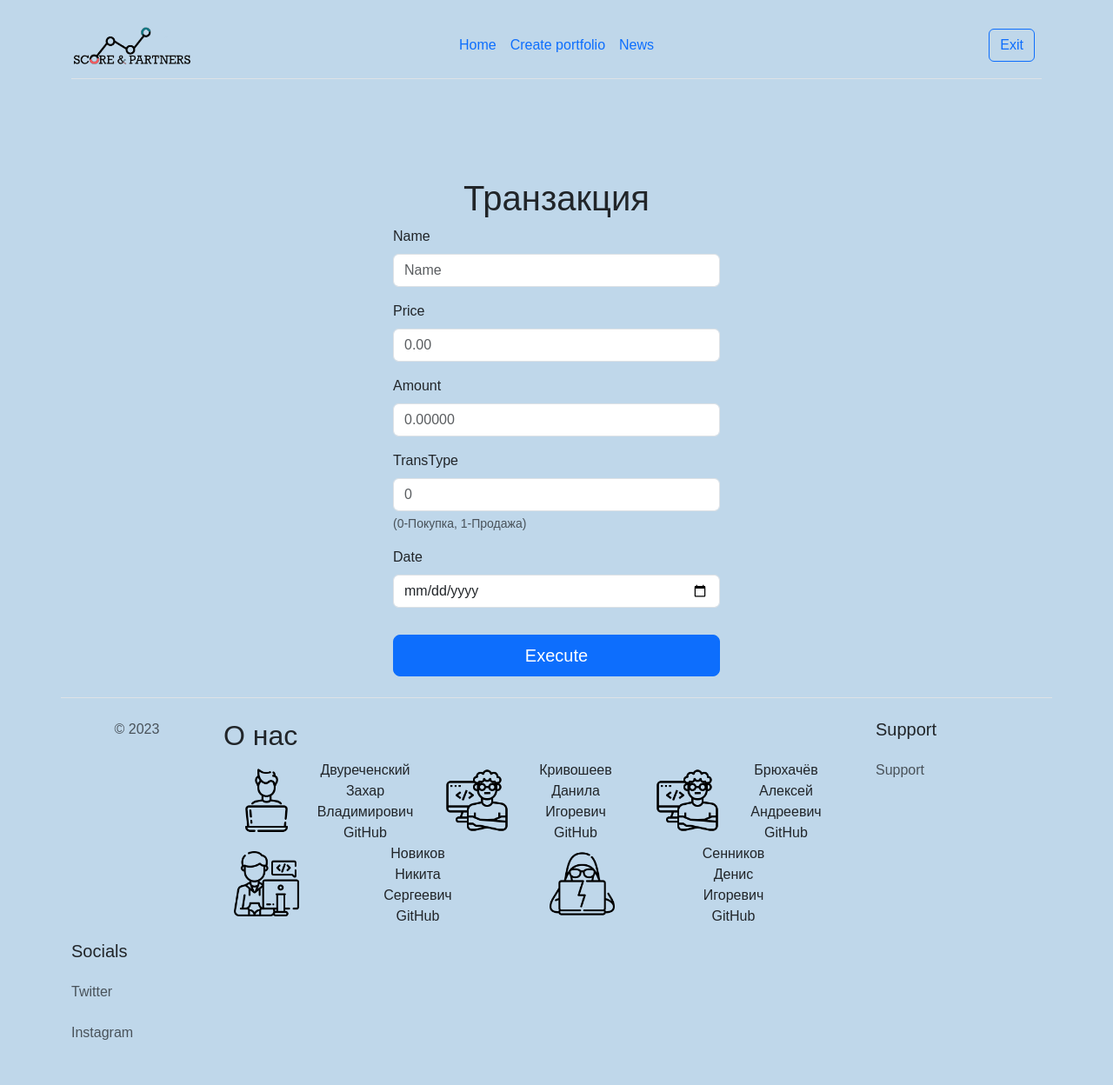
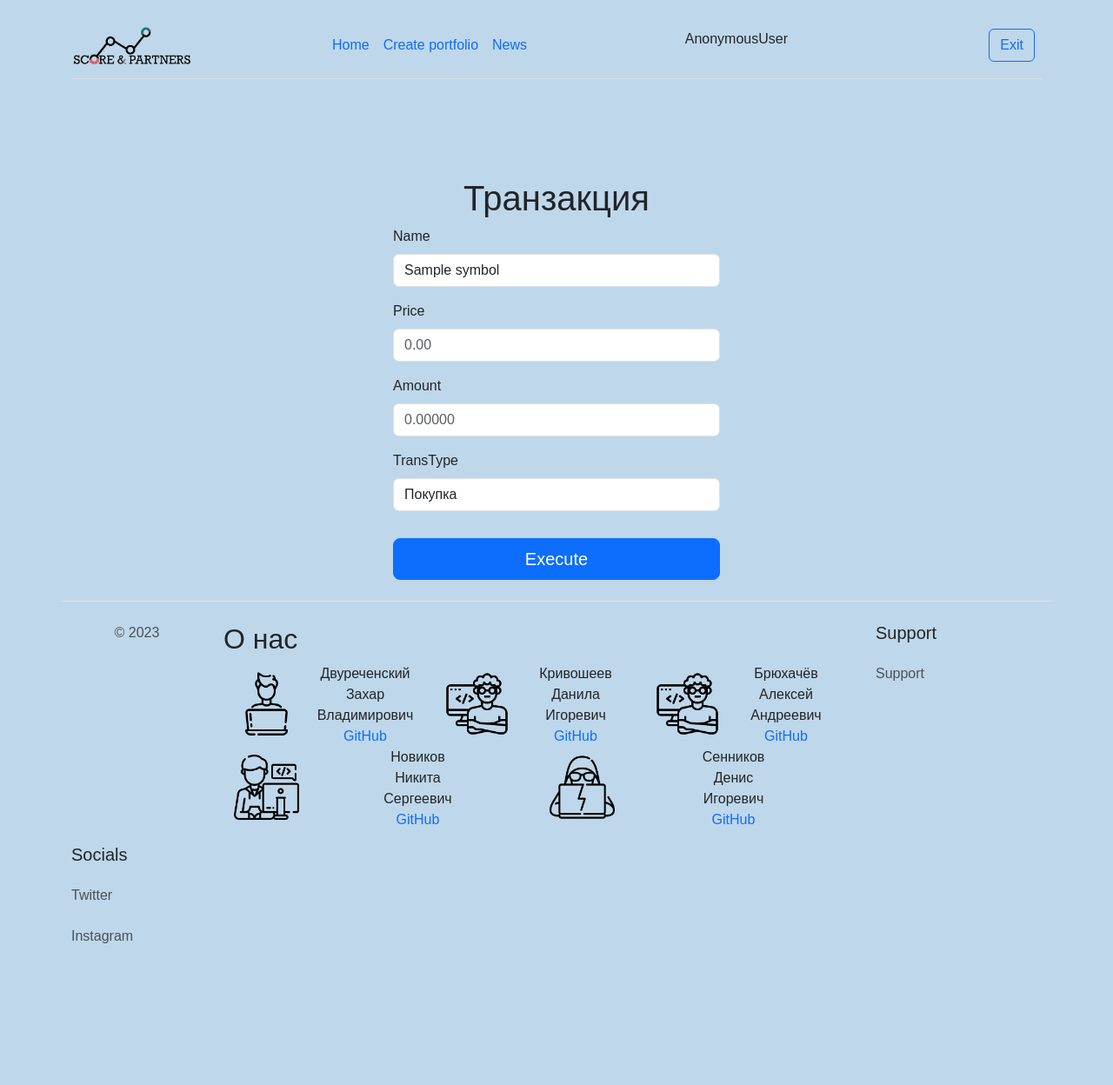
Before and after one commit to Fearse/Crypto, a Django app: template cryptoportfolio/acc/templates/acc/transaction.html in a window 1280 px wide. Shown: the whole page at 87% size. After the commit the page ends 1085 px from the top, so only its background shows below. Run offline with Django 3.2, Linux system fonts and the light colour scheme; the template is opened without the code that fills it: most values are stand-ins (such as "Sample title", 1, 10 or a date in 2020); some web fonts are replaced.

Commit message:
News time, GH links, Exit, Owner info, sort, changed transaction page

```diff
--- a/cryptoportfolio/acc/forms.py
+++ b/cryptoportfolio/acc/forms.py
@@ -6,9 +6,9 @@ from .models import Portfolio, Transaction
 class PortfolioForm(ModelForm):
     class Meta:
         model = Portfolio
-        fields = ['name','creation_date','description']
+        fields = ['name','description']
 
 class TransactionForm(ModelForm):
     class Meta:
         model = Transaction
-        fields = ['name','price','amount','transType','date']
+        fields = ['name','price','amount','transType']
--- a/cryptoportfolio/acc/models.py
+++ b/cryptoportfolio/acc/models.py
@@ -7,7 +7,6 @@ from django.db import models
 class Portfolio(models.Model):
     owner = models.CharField(max_length=30)
     name = models.CharField(max_length=30)
-    creation_date = models.DateField()
     description = models.CharField(max_length=300)
 
     def __str__(self):
@@ -25,4 +24,3 @@ class Transaction(models.Model):
     price = models.FloatField()
     amount = models.FloatField()
     transType = models.IntegerField()  # 0-Покупка, 1-Продажа, нужно как-нибудь заменить
-    date = models.DateField()
--- a/cryptoportfolio/acc/templates/acc/transaction.html
+++ b/cryptoportfolio/acc/templates/acc/transaction.html
@@ -14,7 +14,10 @@
                 <li><a href="#" class="nav-link px-2">News</a></li>
             </ul>
             <div class="col-md-3 text-end">
-                <a href="#" class="btn btn-outline-primary me-2">Exit</a>
+                <a>{{ request.user }}</a>
+            </div>
+            <div class="col-md-3 text-end">
+                <a href="exit" class="btn btn-outline-primary me-2">Exit</a>
             </div>
         </header>
     </div>
@@ -23,11 +26,16 @@
         <form method="post">{% csrf_token %}
             <div class="mb-3">
                 <label for="inputName" class="form-label">Name</label>
-                <input type="text"
+                <select
                        name="{{ form.name.name }}"
                        class="form-control"
-                       id="inputName"
-                       placeholder="Name">
+                       id="inputName">
+                    {% for coin in coins %}
+                    <option value="{{ coin.symbol }}">
+                        {{ coin.symbol }}
+                    </option>
+                    {% endfor %}
+                </select>
             </div>
             <div class="mb-3">
                 <label for="inputPrice" class="form-label">Price</label>
@@ -49,20 +57,12 @@
             </div>
             <div class="mb-3">
                 <label for="inputTransType" class="form-label">TransType</label>
-                <input type="number"
+                <select
                        name="{{ form.transType.name }}"
                        class="form-control"
-                       id="inputTransType"
-                       placeholder="0"
-                       aria-describedby="typeHelp">
-                <div id="typeHelp" class="form-text">(0-Покупка, 1-Продажа)</div>
-            </div>
-            <div class="mb-3">
-                <label for="inputDate" class="form-label">Date</label>
-                <input type="date"
-                       name="{{ form.date.name }}"
-                       class="form-control"
-                       id="inputDate">
+                       id="inputTransType">
+                    <option value=0>Покупка</option>
+                    <option value=1>Продажа</option></select>
             </div>
             <button class="w-100 btn btn-lg btn-primary" type="submit">Execute</button>
             <span>{{ error }}</span>
--- a/cryptoportfolio/acc/urls.py
+++ b/cryptoportfolio/acc/urls.py
@@ -16,10 +16,12 @@ Including another URLconf
 """
 from django.urls import path
 from . import views
+from django.contrib.auth import views as authViews
 
 urlpatterns = [
     path('',views.acc_home,name='home'),
     path('create',views.acc_create,name='create'),
     path('<int:pk>',views.portfolio,name='portfolio'),
-    path('<int:pk>/transaction',views.transaction,name='transaction')
+    path('<int:pk>/transaction',views.transaction,name='transaction'),
+    path('exit/', authViews.LogoutView.as_view(next_page='/login/check'), name='exit'),
 ]
--- a/cryptoportfolio/login/templates/login/layout.html
+++ b/cryptoportfolio/login/templates/login/layout.html
@@ -31,29 +31,29 @@
                 <div class="row">
                     <div class="col">
                         <div class="role">
-                            <img src="{% static 'img/ceo.png' %}">Двуреченский<br>Захар<br>Владимирович<br>GitHub
+                            <img src="{% static 'img/ceo.png' %}">Двуреченский<br>Захар<br>Владимирович<br><a href="https://github.com/Zakharden" style="text-decoration: none">GitHub</a>
                         </div>
                     </div>
                     <div class="col">
                         <div class="role">
-                            <img src="{% static 'img/programmer.png' %}">Кривошеев<br>Данила<br>Игоревич<br>GitHub
+                            <img src="{% static 'img/programmer.png' %}">Кривошеев<br>Данила<br>Игоревич<br>  <a href="https://github.com/Fearse" style="text-decoration: none">GitHub</a>
                         </div>
                     </div>
                     <div class="col">
                         <div class="role">
-                            <img src="{% static 'img/programmer.png' %}">Брюхачёв<br>Алексей<br>Андреевич<br>GitHub
+                            <img src="{% static 'img/programmer.png' %}">Брюхачёв<br>Алексей<br>Андреевич<br><a href="https://github.com/MRAlekseyBrukhachiov" style="text-decoration: none">GitHub</a>
                         </div>
                     </div>
                 </div>
                 <div class="row">
                     <div class="col">
                         <div class="role">
-                            <img src="{% static 'img/analyst.png' %}">Новиков<br>Никита<br>Сергеевич<br> GitHub
+                            <img src="{% static 'img/analyst.png' %}">Новиков<br>Никита<br>Сергеевич<br><a href="https://github.com/kilnik007" style="text-decoration: none">GitHub</a>
                         </div>
                     </div>
                     <div class="col">
                         <div class="role">
-                            <img src="{% static 'img/techwriter.png' %}">Сенников<br>Денис<br>Игоревич<br>GitHub
+                            <img src="{% static 'img/techwriter.png' %}">Сенников<br>Денис<br>Игоревич<br><a href="https://github.com/Deniisss" style="text-decoration: none">GitHub</a>
                         </div>
                     </div>
                 </div>
@@ -62,14 +62,14 @@
         <div class="col mb-3" style="width: 175px">
             <h5>Support</h5>
             <ul class="nav flex-column">
-                <li class="nav-item mb-2"><a href="#" class="nav-link p-0 text-body-secondary">Support</a></li>
+                <li class="nav-item mb-2"><a href="https://vk.com/id501115825" class="nav-link p-0 text-body-secondary">Support</a></li>
             </ul>
         </div>
         <div class="col mb-3" style="width: 175px">
             <h5>Socials</h5>
             <ul class="nav flex-column">
                 <li class="nav-item mb-2"><a href="#" class="nav-link p-0 text-body-secondary">Twitter</a></li>
-                <li class="nav-item mb-2"><a href="#" class="nav-link p-0 text-body-secondary">Instagram</a></li>
+                <li class="nav-item mb-2"><a href="https://www.instagram.com/drug_alesha_/" class="nav-link p-0 text-body-secondary">Instagram</a></li>
             </ul>
         </div>
     </footer>
```
Also changed, not shown: cryptoportfolio/acc/templates/acc/acc_create.html (+4 -10 lines), cryptoportfolio/acc/templates/acc/acc_home.html (+5 -2 lines), cryptoportfolio/acc/templates/acc/portfolio.html (+23 -3 lines), cryptoportfolio/acc/views.py (+4 -3 lines), cryptoportfolio/login/views.py (+14 -4 lines), main.py (+20 -1 lines), cryptoportfolio/acc/migrations/0006_remove_portfolio_creation_date_and_more.py (added).
